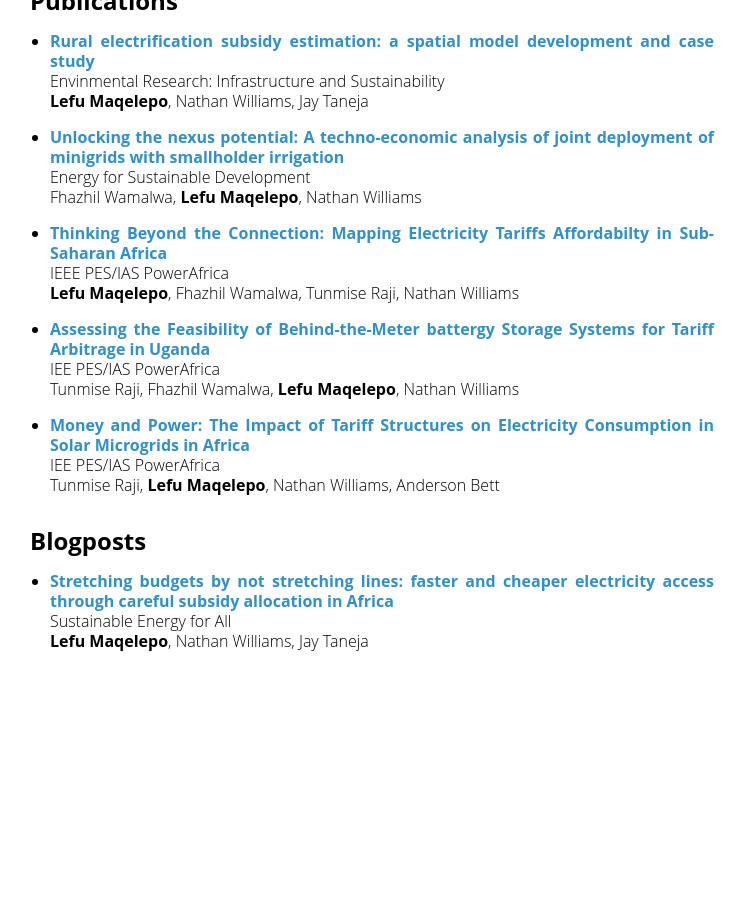
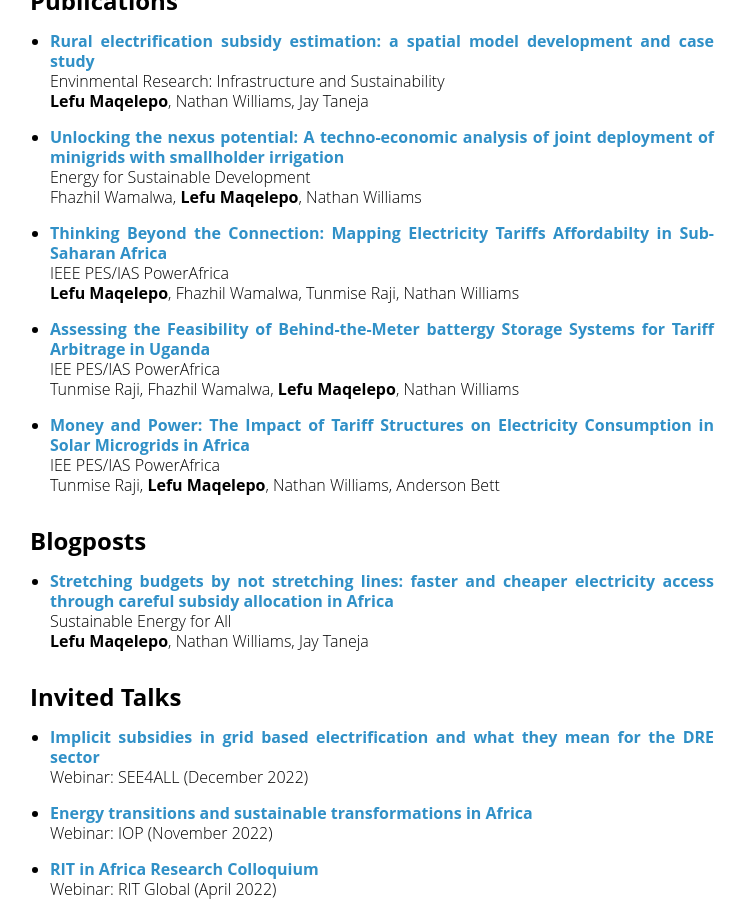
Before and after one commit to ljmaqele/ljmaqele.github.io, a Jekyll site: the page built from index.md, in a window 1280 px wide and 900 px high, scrolled down 1776 px. Shown: the whole window, without its empty margins (258-1004 px from the left). Built offline with Jekyll 4.4.1, drawn with Linux system fonts in a browser that asks for light colours; our own code applies the rules of GitHub Pages for plain Markdown files; before the commit the page ends 2443 px from its top, so only the background shows below that.

Commit message:
Update index.md

```diff
--- a/index.md
+++ b/index.md
@@ -79,3 +79,12 @@ Sustainable Energy for All \\
 	**Lefu Maqelepo**, Nathan Williams, Jay Taneja
 
 ---
+## Invited Talks
+* [**Implicit subsidies in grid based electrification and what they mean for the DRE sector**](https://www.seforall.org/events/implicit-subsidies-in-grid-based-electrification-and-what-they-mean-for-the-dre-sector) \\
+  Webinar: SEE4ALL (December 2022)
+
+* [**Energy transitions and sustainable transformations in Africa**](https://physicsworld.com/a/energy-transitions-and-sustainable-transformations-in-africa/) \\
+  Webinar: IOP (November 2022)
+
+* [**RIT in Africa Research Colloquium**](https://www.rit.edu/academicaffairs/global/rit-africa-research-colloquium) \\
+  Webinar: RIT Global (April 2022)
```
